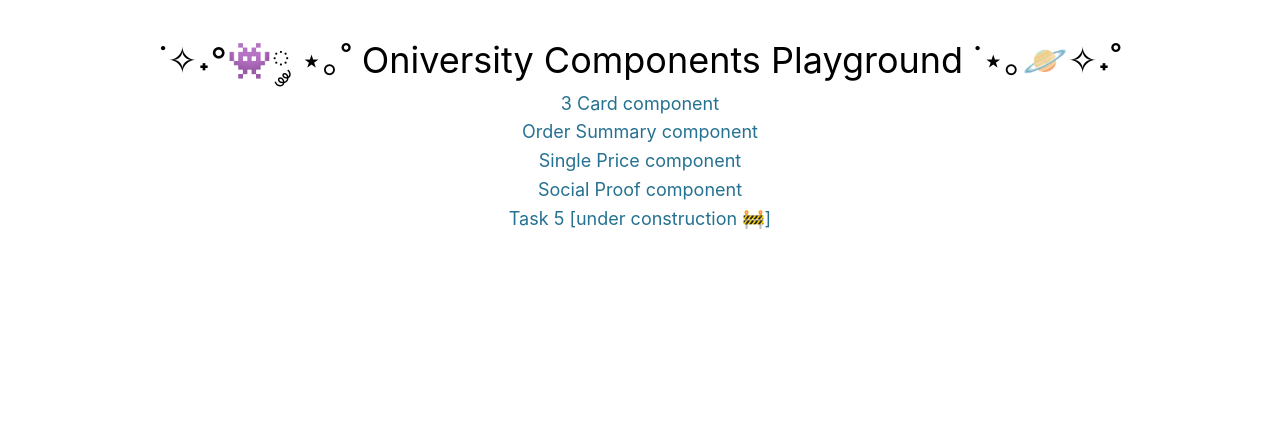
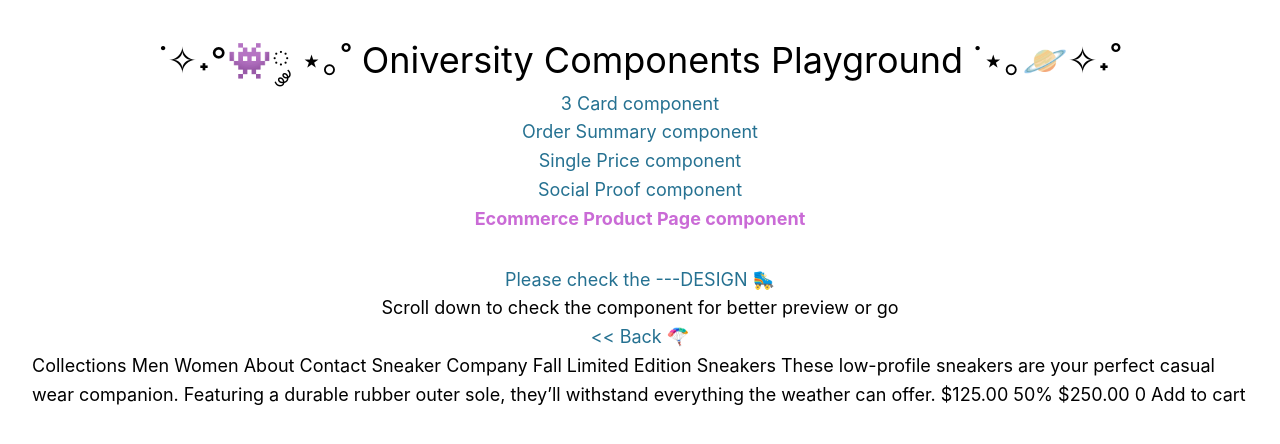
Before and after one commit to SashaHon/oniversity-components-playground, a Vue app: page /ecommerce-product-page-component in a window 1280 px wide. Shown: the top 444 px of the page. Built offline with nearby package versions, Linux system fonts and the light colour scheme.

Commit message:
add Ecommerce page view and routing to it in navigation

```diff
--- a/src/components/general/MyNavigation.vue
+++ b/src/components/general/MyNavigation.vue
@@ -6,7 +6,8 @@ const components = ref([
   { routeName: '3-card-component', fullName: '3 Card component' },
   { routeName: 'order-summary-component', fullName: 'Order Summary component' },
   { routeName: 'single-price-component', fullName: 'Single Price component' },
-  { routeName: 'social-proof-component', fullName: 'Social Proof component' }
+  { routeName: 'social-proof-component', fullName: 'Social Proof component' },
+  { routeName: 'ecommerce-product-page-component', fullName: 'Ecommerce Product Page component' }
 ])
 </script>
 
@@ -19,9 +20,9 @@ const components = ref([
         >
       </li>
     </ul>
-    <RouterLink :to="{ name: 'emptyPage' }" class="router"
-      >Task 5 [under construction 🚧]</RouterLink
-    >
+    <!-- <RouterLink :to="{ name: 'emptyPage' }" class="router"
+      > empty page  🚧 </RouterLink
+    > -->
   </nav>
 </template>
 
--- a/src/router/index.js
+++ b/src/router/index.js
@@ -34,6 +34,11 @@ const router = createRouter({
       component: () => import('@/views/DesignView.vue')
     },
     {
+      path: '/ecommerce-product-page-component',
+      name: 'ecommerce-product-page-component',
+      component: () => import('@/views/EcommerceProductPageView.vue')
+    },
+    {
       path: '/empty-page',
       name: 'emptyPage',
       component: () => import('@/views/EmptyPageView.vue')
--- a/src/views/EcommerceProductPageView.vue
+++ b/src/views/EcommerceProductPageView.vue
@@ -1,7 +1,14 @@
+<script setup>
+import MyDescription from '@/components/general/MyDescription.vue'
+</script>
+
 <template>
-  <div>
-    Collections Men Women About Contact Sneaker Company Fall Limited Edition Sneakers These
-    low-profile sneakers are your perfect casual wear companion. Featuring a durable rubber outer
-    sole, they’ll withstand everything the weather can offer. $125.00 50% $250.00 0 Add to cart
+  <div class="main-container">
+    <MyDescription :routeName="`ecommerce-product-page-component`" />
+    <div class="">
+      Collections Men Women About Contact Sneaker Company Fall Limited Edition Sneakers These
+      low-profile sneakers are your perfect casual wear companion. Featuring a durable rubber outer
+      sole, they’ll withstand everything the weather can offer. $125.00 50% $250.00 0 Add to cart
+    </div>
   </div>
 </template>
```
